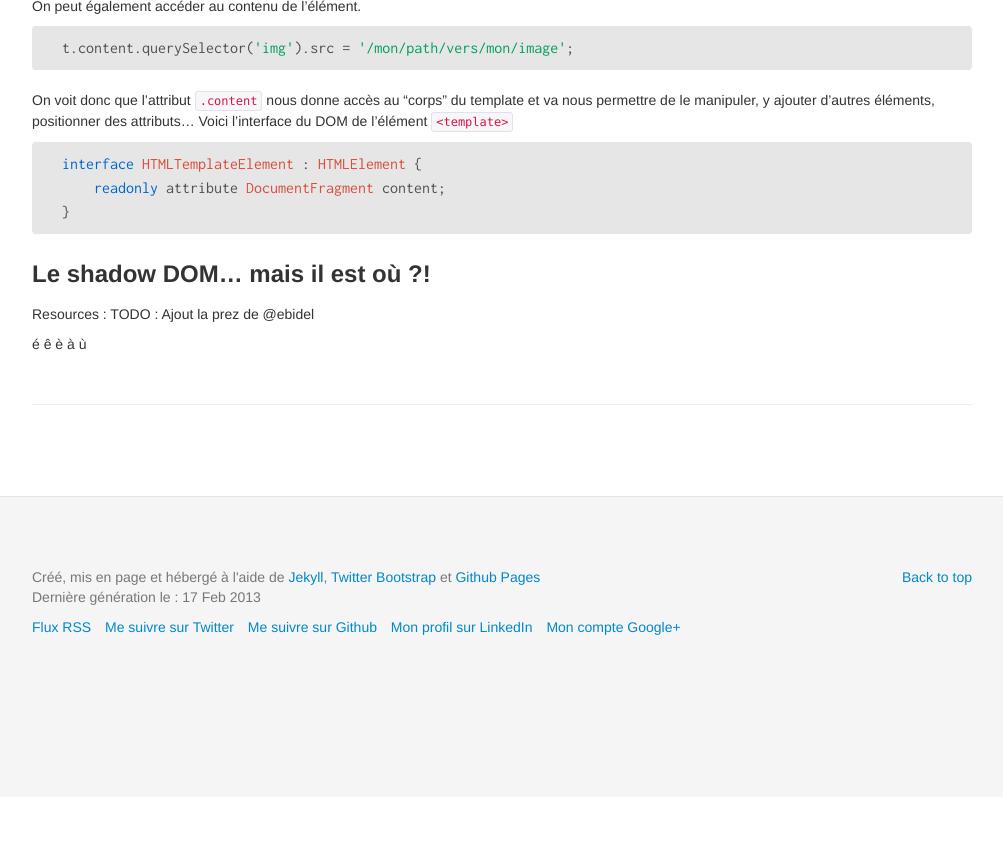
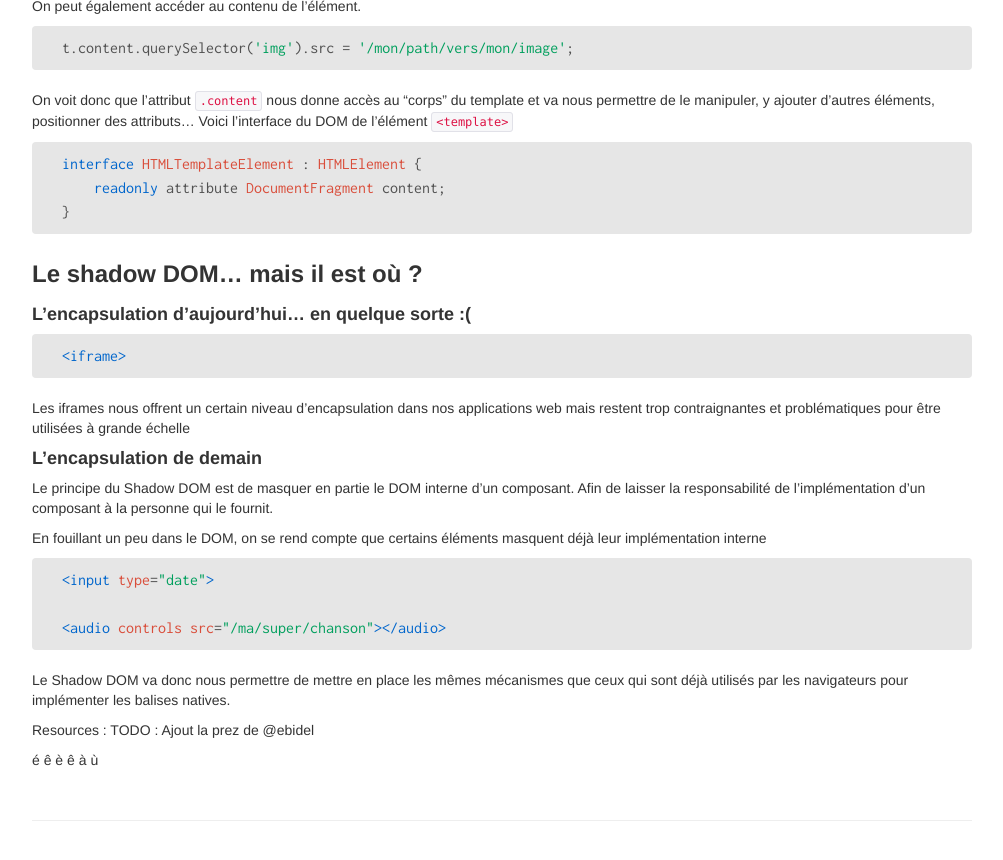
Before and after one commit to julienvey/julienvey.en, a Jekyll site: the page built from _posts/2013-02-04-web-components.md, in a window 1280 px wide and 900 px high, scrolled down 1645 px. Shown: the top 860 px of the window, without its empty margins (138-1141 px from the left). Built offline with Jekyll 4.4.1, drawn with Linux system fonts in a browser that asks for light colours; Markdown is read by kramdown in place of the engine named in the settings; comment, search, counter and statistics services are not loaded; before the commit the page ends 2442 px from its top, so only the background shows below that.

Commit message:
Mise a jour des web components

```diff
--- a/_posts/2013-02-04-web-components.md
+++ b/_posts/2013-02-04-web-components.md
@@ -90,7 +90,27 @@ interface HTMLTemplateElement : HTMLElement {
 }
 </pre>
 
-###Le shadow DOM... mais il est où ?!
+###Le shadow DOM... mais il est où ?
+
+####L'encapsulation d'aujourd'hui... en quelque sorte :(
+<pre class="prettyprint" data-lang="html">
+&lt;iframe&gt;
+</pre>
+
+Les iframes nous offrent un certain niveau d'encapsulation dans nos applications web mais restent trop contraignantes et problématiques pour être utilisées à grande échelle
+
+####L'encapsulation de demain
+Le principe du Shadow DOM est de masquer en partie le DOM interne d'un composant. Afin de laisser la responsabilité de l'implémentation d'un composant à la personne qui le fournit.
+
+En fouillant un peu dans le DOM, on se rend compte que certains éléments masquent déjà leur implémentation interne
+
+<pre class="prettyprint" data-lang="html">
+&lt;input type="date"&gt;
+
+&lt;audio controls src="/ma/super/chanson"&gt;&lt;/audio&gt;
+</pre>
+
+Le Shadow DOM va donc nous permettre de mettre en place les mêmes mécanismes que ceux qui sont déjà utilisés par les navigateurs pour implémenter les balises natives.
 
 Resources :
 TODO : Ajout la prez de @ebidel
@@ -99,5 +119,6 @@ TODO : Ajout la prez de @ebidel
 é
 ê
 è
+ê
 à
 ù
```
